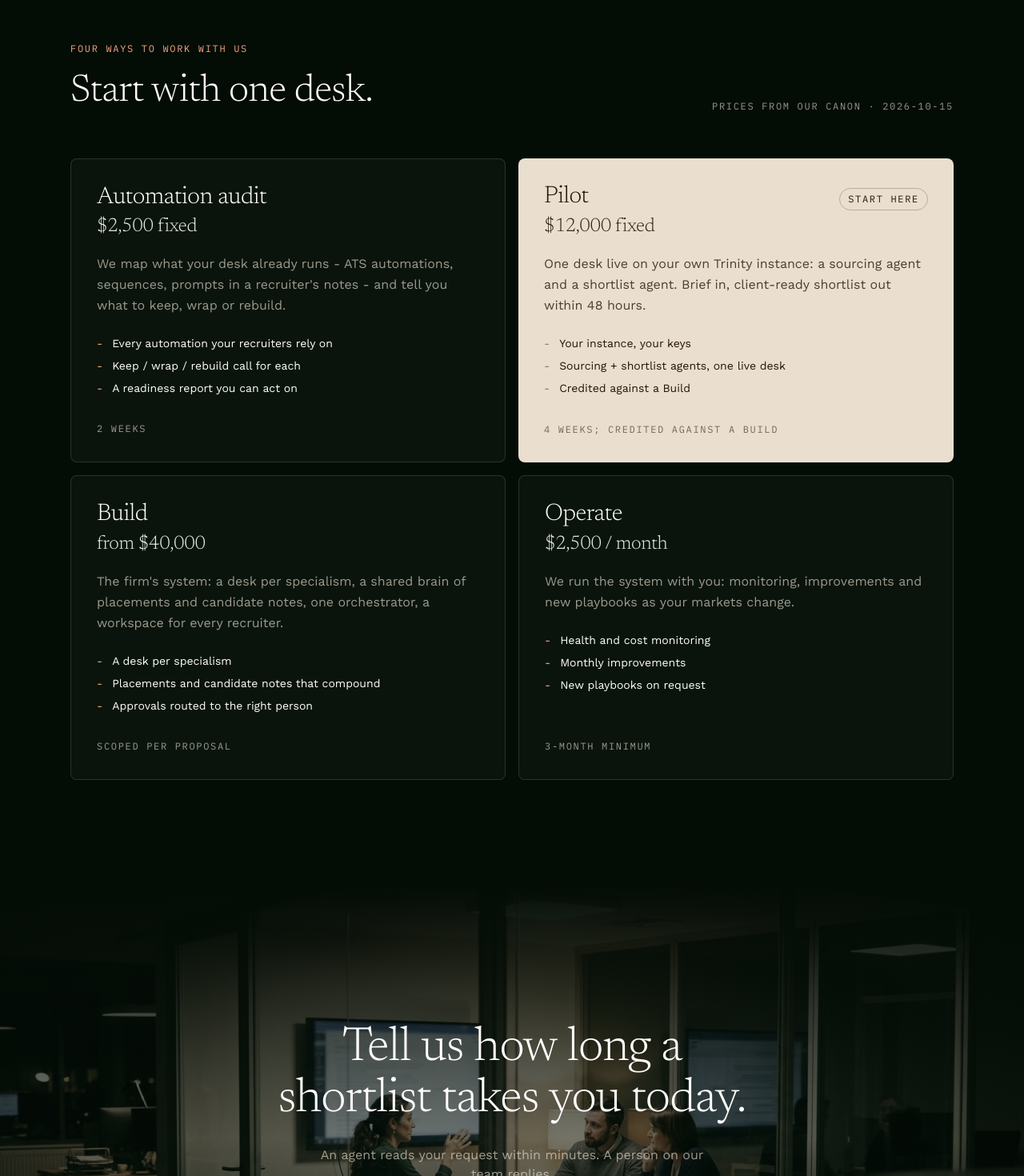
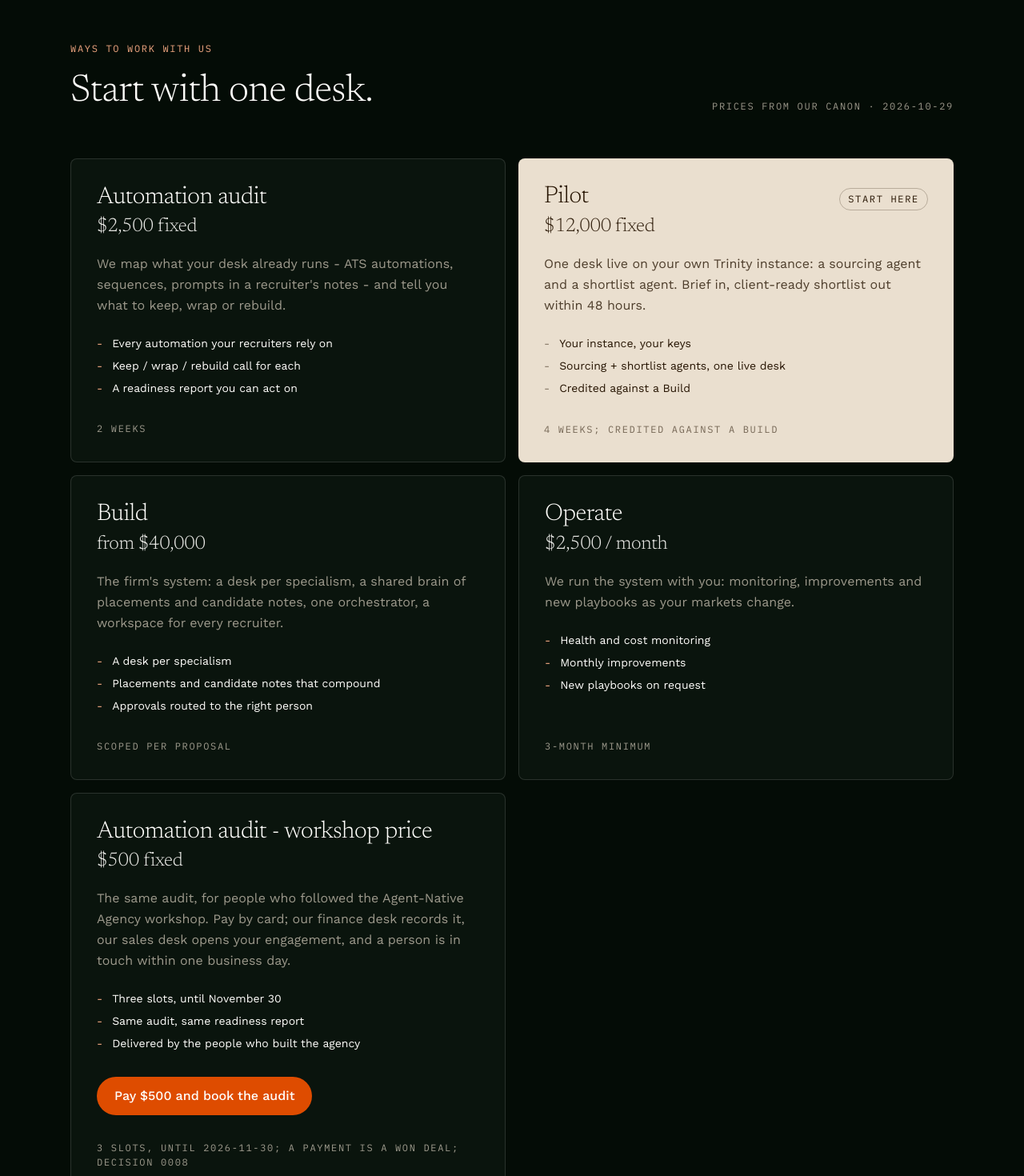
Before and after one commit to Keymaker-Agency/keymaker-website, a Next.js app: page / in a window 1280 px wide. Shown: the part 4200-5670 px from the top of the page at 80% size. Built offline with nearby package versions, Linux system fonts and the light colour scheme.

Commit message:
offers: the Automation audit at a workshop price (canon decision 0008) with its Stripe buy button (#5)
The price row comes from the canon at build (prebuild sync now renders five rows); only the
payment link and the copy live here. No change to the intake path.

```diff
--- a/app/page.tsx
+++ b/app/page.tsx
@@ -1,7 +1,7 @@
 import Image from "next/image";
 import Link from "next/link";
 import offers from "@/content/offers.json";
-import { offerCopy, steps, agentWork, roles } from "@/content/site";
+import { offerCopy, buyLinks, steps, agentWork, roles } from "@/content/site";
 
 function ShortlistCard() {
   const rows = [
@@ -151,7 +151,7 @@ export default function Home() {
         <div className="mx-auto max-w-6xl px-4 sm:px-6 py-24 sm:py-32">
           <div className="flex flex-wrap items-end justify-between gap-6">
             <div>
-              <p className="eyebrow text-peach">Four ways to work with us</p>
+              <p className="eyebrow text-peach">Ways to work with us</p>
               <h2 className="display text-4xl sm:text-5xl mt-5">Start with one desk.</h2>
             </div>
             <p className="eyebrow text-muted">prices from our canon · {offers.canon_updated}</p>
@@ -175,6 +175,9 @@ export default function Home() {
                       ))}
                     </ul>
                   )}
+                  {buyLinks[o.name] && (
+                    <a href={buyLinks[o.name].href} className="btn-primary mt-8 self-start" rel="noopener">{buyLinks[o.name].label}</a>
+                  )}
                   <p className={`eyebrow text-[11px] mt-auto pt-8 ${hi ? "text-warm-black/60" : "text-muted"}`}>{o.notes}</p>
                 </div>
               );
--- a/content/offers.json
+++ b/content/offers.json
@@ -1,7 +1,7 @@
 {
   "source": "https://raw.githubusercontent.com/Abilityai/keymaker-canon/main/domains/pricing/pricing.md",
-  "canon_updated": "2026-10-15",
-  "synced_at": "2026-10-22T00:50:41.673Z",
+  "canon_updated": "2026-10-29",
+  "synced_at": "2026-10-29T03:56:03.079Z",
   "offers": [
     {
       "name": "Automation audit",
@@ -26,6 +26,12 @@
       "what": "We run the instance with them: monitoring, improvements, new playbooks",
       "price": "$2,500 / month",
       "notes": "3-month minimum"
+    },
+    {
+      "name": "Automation audit - workshop price",
+      "what": "The same audit, for attendees of the Agent-Native Agency workshop; paid by card on the Stripe Payment Link",
+      "price": "$500 fixed",
+      "notes": "3 slots, until 2026-11-30; a payment is a won deal; decision 0008"
     }
   ],
   "rules": "no discounts on the audit; a pilot credit applies only within 90 days; Operate is quoted only after a Build or a Pilot; a discount up to 10% on a Pilot or a Build is the rep's call and is given as an invoice credit, never as a lower rate; above 10% the principal decides."
--- a/content/site.ts
+++ b/content/site.ts
@@ -16,6 +16,15 @@ export const offerCopy: Record<string, { lead: string; bullets: string[] }> = {
     lead: "We run the system with you: monitoring, improvements and new playbooks as your markets change.",
     bullets: ["Health and cost monitoring", "Monthly improvements", "New playbooks on request"],
   },
+  "Automation audit - workshop price": {
+    lead: "The same audit, for people who followed the Agent-Native Agency workshop. Pay by card; our finance desk records it, our sales desk opens your engagement, and a person is in touch within one business day.",
+    bullets: ["Three slots, until November 30", "Same audit, same readiness report", "Delivered by the people who built the agency"],
+  },
+};
+
+// Where an offer can be bought outright. The link, not the price, lives here - the price is the canon's.
+export const buyLinks: Record<string, { href: string; label: string }> = {
+  "Automation audit - workshop price": { href: "https://buy.stripe.com/28EdRb0g857f5jm8BYfEk00", label: "Pay $500 and book the audit" },
 };
 
 export const steps = [
```
